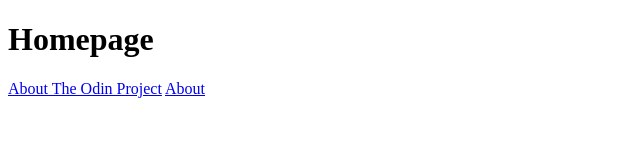
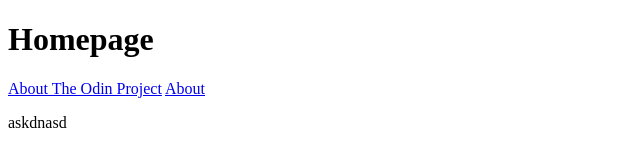
Before and after one commit to MichaelJohansyah/the_odin_project, a plain HTML site: page odin-links-and-image/index.html in a window 1280 px wide. Shown: the full height of the page, 0-640 px from the left. Drawn offline with Linux system fonts and the light colour scheme.

Commit message:
testing features

```diff
--- a/odin-links-and-image/index.html
+++ b/odin-links-and-image/index.html
@@ -9,5 +9,8 @@
     <h1>Homepage</h1>
     <a href="https://www.theodinproject.com/about" target="_blank" rel="noopener noreferrer">About The Odin Project</a>
     <a href="pages/about.html">About</a>
+    <p>askdnasd
+
+    </p>
 </body>
 </html>
```
